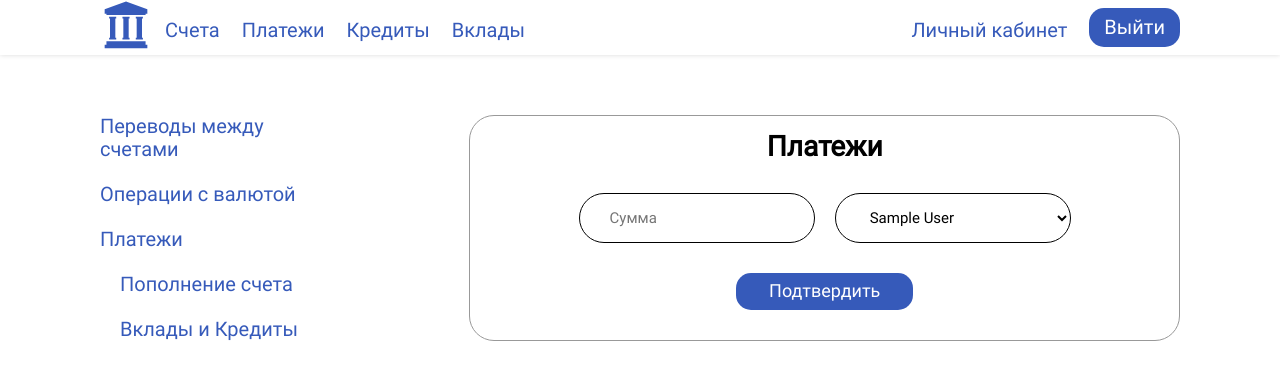
After one commit to rondarchik/BankingSystem, a Flask app: page /refill_transaction in a window 1280 px wide. The commit adds this page. Shown: the top 380 px of the page. Run offline with Flask 3, Linux system fonts and the light colour scheme; a user stored in the database is signed in; tables that the repository leaves empty hold one stand-in row (values such as "Sample post").

Commit message:
refill function

```diff
--- a/BankingSystem/app.py
+++ b/BankingSystem/app.py
@@ -22,35 +22,6 @@ db.init_app(app)
 
 with app.app_context():
     db.create_all()
-
-
-@app.route('/')
-def home():
-    currencies = Currency.query.filter(Currency.currency_name != 'BYN').all()
-
-    date = CurrencyRate.query.order_by(CurrencyRate.date.desc()).first().date
-    date_str = date.strftime("%d.%m.%Y %H:%M")
-
-    rates = []
-    for currency in currencies:
-        rates.append([
-            CurrencyRate.query.filter(
-                CurrencyRate.from_currency_id == Currency.query.filter_by(currency_name='BYN').first().id,
-                CurrencyRate.to_currency_id == Currency.query.filter_by(currency_name=currency.currency_name).first().id
-            ).all(),
-            CurrencyRate.query.filter(
-                CurrencyRate.from_currency_id == Currency.query.filter_by(
-                    currency_name=currency.currency_name).first().id,
-                CurrencyRate.to_currency_id == Currency.query.filter_by(currency_name='BYN').first().id
-            ).all()
-        ])
-
-    if current_user.is_authenticated:
-        user_role = UserRole.query.filter_by(user_id=current_user.id).first().role.role_name
-        if user_role == 'Админ':
-            return redirect(url_for('credit_admin'))
-
-    return render_template('home.html', currencies=currencies, rates=rates, date=date_str)
 
 
 @login_manager.user_loader
@@ -122,6 +93,119 @@ def register():
     else:
         print(form.errors)
     return render_template('register.html', form=form)
+
+
+@app.route('/profile', methods=['POST', 'GET'])
+@login_required
+def profile():
+    form = ProfileEditForm(request.form)
+    dept = None
+
+    if current_user.is_authenticated:
+        user_role = UserRole.query.filter_by(user_id=current_user.id).first().role.role_name
+        user = User.query.filter_by(id=current_user.id).first()
+        if request.method == 'GET':
+            form.username.data = user.username
+            form.email.data = user.email
+            form.first_name.data = user.first_name
+            form.last_name.data = user.last_name
+            form.patronymic.data = user.patronymic
+            birth_date = datetime.strptime(str(user.birth_date), "%Y-%m-%d %H:%M:%S")
+            form.birth_date.data = birth_date.date()
+            form.phone_number.data = user.phone_number
+
+            if user_role == 'Админ':
+                admin = Admin.query.filter_by(id=current_user.id).first()
+                dept = (Department.query.with_entities(Department.id, Department.department_address)
+                        .filter(Department.id == admin.department_id).all())
+
+        if form.validate_on_submit():
+            # user.username = form.username.data  - я сделала так, что изменять нельзя, потому что кому нужны эти заморочки
+            user.email = form.email.data
+            user.first_name = form.first_name.data
+            user.last_name = form.last_name.data
+            user.patronymic = form.patronymic.data
+            user.birth_date = form.birth_date.data
+            user.phone_number = form.phone_number.data
+
+            if form.password.data != '':
+                user.set_password(form.password.data)
+
+            db.session.commit()
+            return redirect(url_for('home'))
+        else:
+            print(form.errors)
+
+        if user_role == 'Админ':
+            return render_template('profile_admin.html', form=form, user_role=user_role, dept=dept)
+
+    return render_template('profile.html', form=form, user_role=user_role, dept=dept)
+
+
+@app.route('/')
+def home():
+    currencies = Currency.query.filter(Currency.currency_name != 'BYN').all()
+
+    date = CurrencyRate.query.order_by(CurrencyRate.date.desc()).first().date
+    date_str = date.strftime("%d.%m.%Y %H:%M")
+
+    rates = []
+    for currency in currencies:
+        rates.append([
+            CurrencyRate.query.filter(
+                CurrencyRate.from_currency_id == Currency.query.filter_by(currency_name='BYN').first().id,
+                CurrencyRate.to_currency_id == Currency.query.filter_by(currency_name=currency.currency_name).first().id
+            ).all(),
+            CurrencyRate.query.filter(
+                CurrencyRate.from_currency_id == Currency.query.filter_by(
+                    currency_name=currency.currency_name).first().id,
+                CurrencyRate.to_currency_id == Currency.query.filter_by(currency_name='BYN').first().id
+            ).all()
+        ])
+
+    if current_user.is_authenticated:
+        user_role = UserRole.query.filter_by(user_id=current_user.id).first().role.role_name
+        if user_role == 'Админ':
+            return redirect(url_for('credit_admin'))
+
+    return render_template('home.html', currencies=currencies, rates=rates, date=date_str)
+
+
+@app.route('/convert', methods=['POST'])
+def convert():
+    data = request.get_json()
+    currency1 = data['currency1']
+    input_currency1 = data['input_currency1']
+    currency2 = data['currency2']
+    input_currency2 = data['input_currency2']
+
+    if input_currency1:
+        amount = float(input_currency1)
+        from_currency = currency1
+        to_currency = currency2
+        rate = get_rates(to_currency, from_currency)
+        converted_amount = float(amount) / rate
+    elif input_currency2:
+        amount = float(input_currency2)
+        from_currency = currency2
+        to_currency = currency1
+        rate = get_rates(to_currency, from_currency)
+        converted_amount = float(amount) * rate
+    else:
+        return jsonify(error='Введите сумму для конвертации')
+
+    return jsonify(converted_amount=converted_amount)
+
+
+def get_rates(to_currency, from_currency):
+    latest_date = CurrencyRate.query.order_by(CurrencyRate.date.desc()).first().date
+    latest_rates = (CurrencyRate.query.filter_by(
+        date=latest_date,
+        to_currency_id=Currency.query.filter_by(currency_name=to_currency).first().id,
+        from_currency_id=Currency.query.filter_by(currency_name=from_currency).first().id)
+                    .first())
+
+    return latest_rates.rate
 
 
 def get_user_accounts(user):
@@ -381,7 +465,7 @@ def create_deposit():
 
 
 def get_user_accounts(user):
-    user_accounts = BankAccount.query.filter_by(user=user).all()
+    user_accounts = BankAccount.query.filter_by(user_id=user.id).all()
     return user_accounts
 
 
@@ -397,94 +481,42 @@ def currency_transaction():
     return render_template('trans_currency.html')
 
 
-@app.route('/payment_transaction', methods=['POST', 'GET'])
-@login_required
-def payment_transaction():
-    return render_template('trans_payments.html')
+def get_payment_categories():
+    selected_category_ids = [2, 3, 6]
+    selected_categories = Category.query.filter(Category.id.in_(selected_category_ids)).all()
+
+    return selected_categories
 
 
-@app.route('/profile', methods=['POST', 'GET'])
+@app.route('/refill_transaction', methods=['POST', 'GET'])
 @login_required
-def profile():
-    form = ProfileEditForm(request.form)
-    dept = None
+def refill_transaction():
+    form = RefillTransactionForm()
 
-    if current_user.is_authenticated:
-        user_role = UserRole.query.filter_by(user_id=current_user.id).first().role.role_name
-        user = User.query.filter_by(id=current_user.id).first()
-        if request.method == 'GET':
-            form.username.data = user.username
-            form.email.data = user.email
-            form.first_name.data = user.first_name
-            form.last_name.data = user.last_name
-            form.patronymic.data = user.patronymic
-            birth_date = datetime.strptime(str(user.birth_date), "%Y-%m-%d %H:%M:%S")
-            form.birth_date.data = birth_date.date()
-            form.phone_number.data = user.phone_number
+    accounts = get_user_accounts(current_user)
+    form.to_account.choices = [(account.id, account.account_name) for account in accounts]
 
-            if user_role == 'Админ':
-                admin = Admin.query.filter_by(id=current_user.id).first()
-                dept = (Department.query.with_entities(Department.id, Department.department_address)
-                        .filter(Department.id == admin.department_id).all())
+    if form.validate_on_submit():
+        category_id = Category.query.filter_by(category_name='Пополнение счета').first().id
+        to_account_id = int(request.form['to_account'])
+        account = BankAccount.query.get(to_account_id)
 
-        if form.validate_on_submit():
-            # user.username = form.username.data  - я сделала так, что изменять нельзя, потому что кому нужны эти заморочки
-            user.email = form.email.data
-            user.first_name = form.first_name.data
-            user.last_name = form.last_name.data
-            user.patronymic = form.patronymic.data
-            user.birth_date = form.birth_date.data
-            user.phone_number = form.phone_number.data
+        new_transaction = Transaction(
+            to_account_id=to_account_id,
+            amount=form.amount.data,
+            transaction_date=date.today(),
+            category_id=category_id,
+            status=True,
+        )
 
-            if form.password.data != '':
-                user.set_password(form.password.data)
+        account.balance += new_transaction.amount
 
-            db.session.commit()
-            return redirect(url_for('home'))
-        else:
-            print(form.errors)
+        db.session.add(new_transaction)
+        db.session.commit()
+    else:
+        print(form.errors)
 
-        if user_role == 'Админ':
-            return render_template('profile_admin.html', form=form, user_role=user_role, dept=dept)
-
-    return render_template('profile.html', form=form, user_role=user_role, dept=dept)
-
-
-@app.route('/convert', methods=['POST'])
-def convert():
-    data = request.get_json()
-    currency1 = data['currency1']
-    input_currency1 = data['input_currency1']
-    currency2 = data['currency2']
-    input_currency2 = data['input_currency2']
-
-    if input_currency1:
-        amount = float(input_currency1)
-        from_currency = currency1
-        to_currency = currency2
-        rate = get_rates(to_currency, from_currency)
-        converted_amount = float(amount) / rate
-    elif input_currency2:
-        amount = float(input_currency2)
-        from_currency = currency2
-        to_currency = currency1
-        rate = get_rates(to_currency, from_currency)
-        converted_amount = float(amount) * rate
-    else:
-        return jsonify(error='Введите сумму для конвертации')
-
-    return jsonify(converted_amount=converted_amount)
-
-
-def get_rates(to_currency, from_currency):
-    latest_date = CurrencyRate.query.order_by(CurrencyRate.date.desc()).first().date
-    latest_rates = (CurrencyRate.query.filter_by(
-        date=latest_date,
-        to_currency_id=Currency.query.filter_by(currency_name=to_currency).first().id,
-        from_currency_id=Currency.query.filter_by(currency_name=from_currency).first().id)
-                    .first())
-
-    return latest_rates.rate
+    return render_template('trans_refill.html', form=form)
 
 
 if __name__ == '__main__':
--- a/BankingSystem/forms.py
+++ b/BankingSystem/forms.py
@@ -79,3 +79,10 @@ class ApproveRequestForm(FlaskForm):
 #     category = SelectField('Категория перевода', choices=[], validators=[DataRequired()])
 #
 #     submit = SubmitField('Перевести')
+
+
+class RefillTransactionForm(FlaskForm):
+    to_account = SelectField('Счет пользователя', choices=[], validators=[DataRequired()])
+    amount = FloatField('Сумма', default=0.0)
+
+    submit = SubmitField('Подтвердить')
--- a/BankingSystem/models.py
+++ b/BankingSystem/models.py
@@ -114,7 +114,7 @@ class CategoryType(db.Model):
 class Transaction(db.Model):
     __tablename__ = 'Transactions'
     id = db.Column(db.Integer, primary_key=True)
-    from_account_id = db.Column(db.Integer, db.ForeignKey('BankAccounts.id'), nullable=False)
+    from_account_id = db.Column(db.Integer, db.ForeignKey('BankAccounts.id'))
     to_account_id = db.Column(db.Integer, db.ForeignKey('BankAccounts.id'))
     amount = db.Column(db.Float, default=0.0)
     transaction_date = db.Column(db.DateTime, default=datetime.now)
--- a/BankingSystem/static/css/transaction.css
+++ b/BankingSystem/static/css/transaction.css
@@ -24,6 +24,8 @@
 
 .sidebar {
     margin-right: 50px;
+    margin-bottom: auto;
+    margin-top: auto;
 }
 
 .trans__nav-navigation {
@@ -39,3 +41,38 @@
 .pb_nav__btn:last-child {
     margin-bottom: 0;
 }
+
+.trans-form__select {
+    font-size: 15px;
+    width: 100%;
+    background: #ffffff;
+    color: #000000;
+    height: 50px;
+    border-radius: 25px;
+    border: 1px solid #000000;
+    padding: 0 30px 0 30px;
+}
+
+.trans__form-input {
+    font-size: 15px;
+    line-height: 1.5;
+    color: #000000;
+    display: block;
+    width: 100%;
+    background: #ffffff;
+    height: 50px;
+    border-radius: 25px;
+    padding: 0 30px 0 30px;
+    border: 1px solid #000000;
+}
+
+.submenu {
+    padding-left: 20px;
+}
+
+.form__refill-group {
+    display: flex;
+    align-items: center;
+    justify-content: center;
+    line-height: 1.5;
+}
--- /dev/null
+++ b/BankingSystem/templates/trans_refill.html
@@ -0,0 +1,28 @@
+{% extends 'transaction.html' %}
+
+{% block trans_title %}Платежи{% endblock %}
+
+{% block trans_form %}
+<form method="POST" class="form-account">
+    {{ form.hidden_tag() }}
+
+    <div class="form__refill-group">
+        <div class="form__container-acc form__input-container">
+            <input class="trans__form-input" type="number" name="amount"
+                   placeholder="{{ form.amount.label.text }}">
+        </div>
+
+        <div class="form__container-acc form__input-container" id="to_account">
+            <select class="trans-form__select" name="to_account">
+                {% for account in form.to_account.choices %}
+                    <option value="{{ account[0] }}">{{ account[1] }}</option>
+                {% endfor %}
+            </select>
+        </div>
+    </div>
+
+    <div class="form__container form__btn_container-acc">
+        <button class="btn account__btn">Подтвердить</button>
+    </div>
+</form>
+{% endblock %}
--- a/BankingSystem/templates/transaction.html
+++ b/BankingSystem/templates/transaction.html
@@ -9,12 +9,18 @@
                 <a href="/transfer_transaction" id="trans1" class="nav__link pb_nav__btn">
                     Переводы между счетами
                 </a>
-                <a href="/payment_transaction" id="trans2" class="nav__link pb_nav__btn">
-                    Платежи
-                </a>
                 <a href="/currency_transaction" id="trans3" class="nav__link pb_nav__btn">
                     Операции с валютой
                 </a>
+                <p id="trans2" class="nav__link pb_nav__btn">
+                    Платежи
+                    <div class="submenu">
+                        <nav class="trans__nav-navigation">
+                            <a href="/refill_transaction" class="nav__link pb_nav__btn">Пополнение счета</a>
+                            <a href="#" class="nav__link pb_nav__btn">Вклады и Кредиты</a>
+                        </nav>
+                    </div>
+                </p>
             </nav>
         </div>
 
```
Also changed, not shown: BankingSystem/migrations/versions/94d4b4d5d0b4_update_deposits.py (added, +36 -0 lines), BankingSystem/templates/trans_payments.html (deleted, +0 -7 lines).
